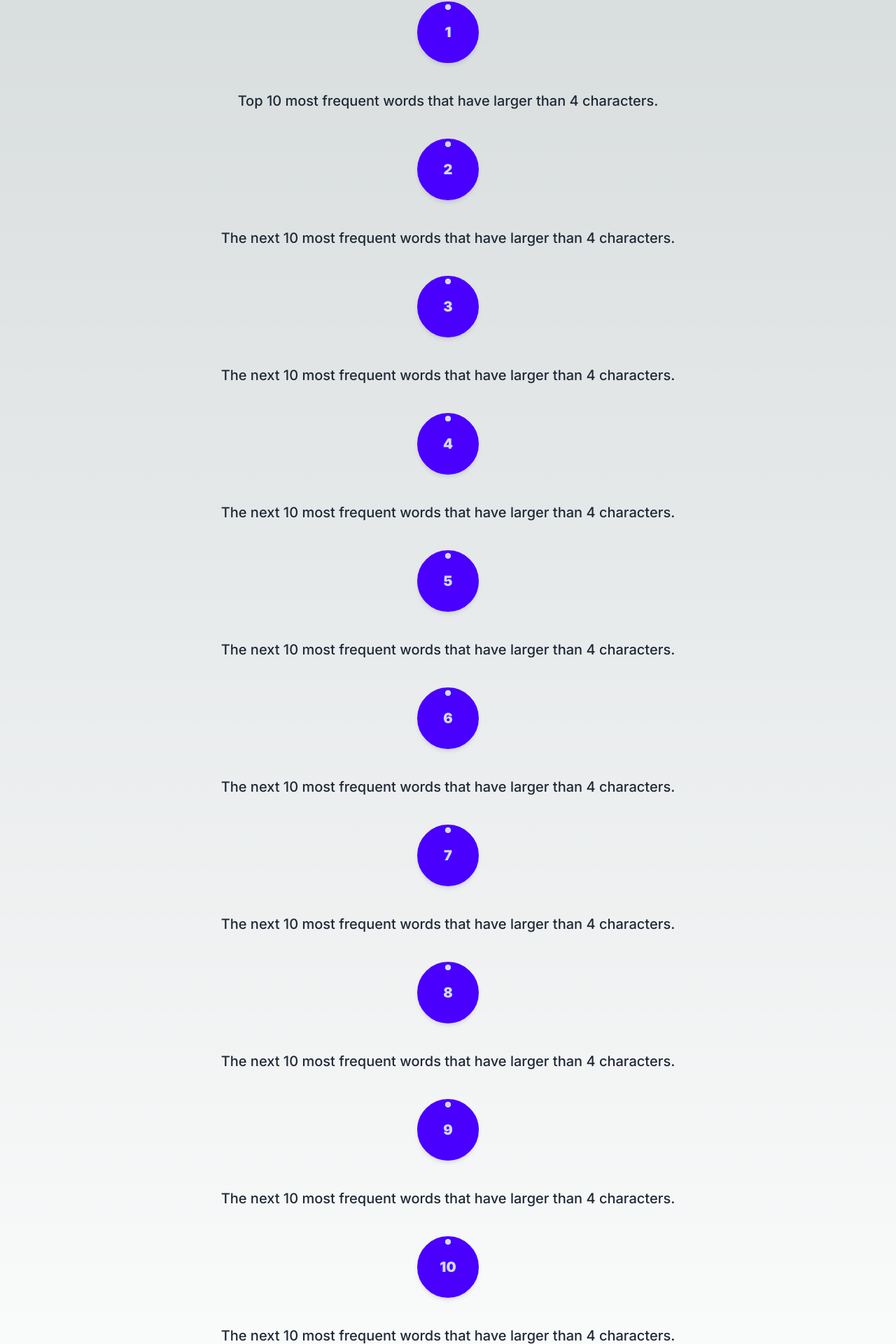
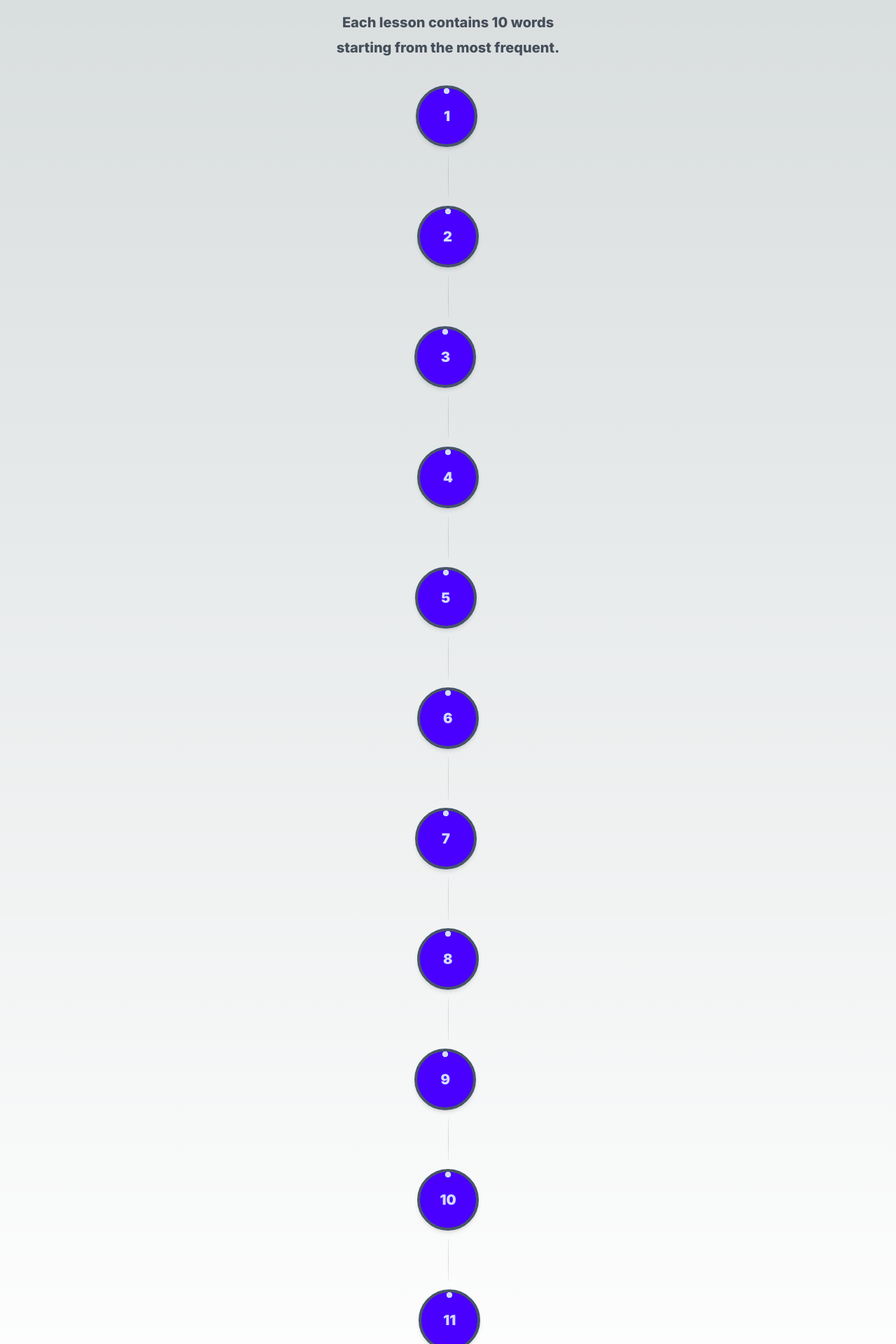
Before and after one commit to hessikaveh/Frekanz, a Next.js app: page /german in a window 1280 px wide. Shown: the part 174-2094 px from the top of the page at 70% size. Built offline with nearby package versions, Linux system fonts and the light colour scheme.

Commit message:
make UI less cluttered and add animation

```diff
--- a/app/german/page.tsx
+++ b/app/german/page.tsx
@@ -24,16 +24,19 @@ export default function Page() {
     <main className="flex min-h-screen flex-col items-center justify-between p-1 md:p-24">
       <article className="prose lg:prose-xl prose-img:mx-auto">
         <div className="flex justify-center items-center flex-col">
+          <p className="font-extrabold max-w-xs text-center">
+            Each lesson contains 10 words starting from the most frequent.
+          </p>
           <Link
-            className="flex justify-center items-center flex-col no-underline"
+            className="flex justify-center items-center no-underline hover:-translate-x-10 transition"
             href="/german/post00"
           >
             <div
-              className="tooltip"
+              className="tooltip translate-x-9 md:translate-x-10"
               data-tip={solvedCounts.solvedCount01 + "/10"}
             >
               <div
-                className="radial-progress bg-primary text-primary-content m-3 shadow-md border-4 border-primary font-black"
+                className="radial-progress bg-primary text-primary-content m-3 shadow-md border-4 border-slate-600 font-black"
                 style={
                   {
                     "--value": (
@@ -46,23 +49,31 @@ export default function Page() {
                 1
               </div>
             </div>
-            <p className="text-center">
-              Top 10 most frequent words that have larger than 4 characters.
-            </p>
+            <div className=" -z-10 translate-x-9 font-semibold transition-transform">
+              Lesson 1
+            </div>
           </Link>
         </div>
 
         <div className="flex justify-center items-center flex-col">
+          <div className="flex flex-1">
+            <p className="pe-6"></p>
+            <div className="h-[60px] min-h-[1em] w-px self-stretch bg-gradient-to-tr from-transparent via-neutral-500 to-transparent opacity-25 dark:via-neutral-400"></div>
+            <p className="ps-6"></p>
+          </div>
           <Link
-            className="flex justify-center items-center flex-col no-underline"
+            className="flex justify-center items-center  no-underline hover:translate-x-10 transition"
             href="/german/post01"
           >
+            <div className=" -z-10 -translate-x-9 font-semibold transition-transform">
+              Lesson 2
+            </div>
             <div
-              className="tooltip"
+              className="tooltip -translate-x-8 md:-translate-x-11"
               data-tip={solvedCounts.solvedCount02 + "/10"}
             >
               <div
-                className="radial-progress bg-primary text-primary-content m-3 shadow-md border-4 border-primary font-black"
+                className="radial-progress bg-primary text-primary-content m-3 shadow-md border-4 border-slate-600 font-black"
                 style={
                   {
                     "--value": (
@@ -75,24 +86,24 @@ export default function Page() {
                 2
               </div>
             </div>
-            <p className="text-center">
-              The next 10 most frequent words that have larger than 4
-              characters.
-            </p>
           </Link>
         </div>
-
         <div className="flex justify-center items-center flex-col">
+          <div className="flex flex-1">
+            <p className="pe-6"></p>
+            <div className="h-[60px] min-h-[1em] w-px self-stretch bg-gradient-to-tr from-transparent via-neutral-500 to-transparent opacity-25 dark:via-neutral-400"></div>
+            <p className="ps-6"></p>
+          </div>
           <Link
-            className="flex justify-center items-center flex-col no-underline"
+            className="flex justify-center items-center no-underline hover:-translate-x-10 transition"
             href="/german/post02"
           >
             <div
-              className="tooltip"
+              className="tooltip translate-x-9 md:translate-x-10"
               data-tip={solvedCounts.solvedCount03 + "/10"}
             >
               <div
-                className="radial-progress bg-primary text-primary-content m-3 shadow-md border-4 border-primary font-black"
+                className="radial-progress bg-primary text-primary-content m-3 shadow-md border-4 border-slate-600 font-black"
                 style={
                   {
                     "--value": (
@@ -105,24 +116,31 @@ export default function Page() {
                 3
               </div>
             </div>
-            <p className="text-center">
-              The next 10 most frequent words that have larger than 4
-              characters.
-            </p>
+            <div className=" -z-10 translate-x-9 font-semibold transition-transform">
+              Lesson 3
+            </div>
           </Link>
         </div>
 
         <div className="flex justify-center items-center flex-col">
+          <div className="flex flex-1">
+            <p className="pe-6"></p>
+            <div className="h-[60px] min-h-[1em] w-px self-stretch bg-gradient-to-tr from-transparent via-neutral-500 to-transparent opacity-25 dark:via-neutral-400"></div>
+            <p className="ps-6"></p>
+          </div>
           <Link
-            className="flex justify-center items-center flex-col no-underline"
+            className="flex justify-center items-center  no-underline hover:translate-x-10 transition"
             href="/german/post03"
           >
+            <div className=" -z-10 -translate-x-9 font-semibold transition-transform">
+              Lesson 4
+            </div>
             <div
-              className="tooltip"
+              className="tooltip -translate-x-8 md:-translate-x-11"
               data-tip={solvedCounts.solvedCount04 + "/10"}
             >
               <div
-                className="radial-progress bg-primary text-primary-content m-3 shadow-md border-4 border-primary font-black"
+                className="radial-progress bg-primary text-primary-content m-3 shadow-md border-4 border-slate-600 font-black"
                 style={
                   {
                     "--value": (
@@ -135,24 +153,24 @@ export default function Page() {
                 4
               </div>
             </div>
-            <p className="text-center">
-              The next 10 most frequent words that have larger than 4
-              characters.
-            </p>
           </Link>
         </div>
-
         <div className="flex justify-center items-center flex-col">
+          <div className="flex flex-1">
+            <p className="pe-6"></p>
+            <div className="h-[60px] min-h-[1em] w-px self-stretch bg-gradient-to-tr from-transparent via-neutral-500 to-transparent opacity-25 dark:via-neutral-400"></div>
+            <p className="ps-6"></p>
+          </div>
           <Link
-            className="flex justify-center items-center flex-col no-underline"
+            className="flex justify-center items-center no-underline hover:-translate-x-10 transition"
             href="/german/post04"
           >
             <div
-              className="tooltip"
+              className="tooltip translate-x-9 md:translate-x-10"
               data-tip={solvedCounts.solvedCount05 + "/10"}
             >
               <div
-                className="radial-progress bg-primary text-primary-content m-3 shadow-md border-4 border-primary font-black"
+                className="radial-progress bg-primary text-primary-content m-3 shadow-md border-4 border-slate-600 font-black"
                 style={
                   {
                     "--value": (
@@ -165,24 +183,31 @@ export default function Page() {
                 5
               </div>
             </div>
-            <p className="text-center">
-              The next 10 most frequent words that have larger than 4
-              characters.
-            </p>
+            <div className=" -z-10 translate-x-9 font-semibold transition-transform">
+              Lesson 5
+            </div>
           </Link>
         </div>
 
         <div className="flex justify-center items-center flex-col">
+          <div className="flex flex-1">
+            <p className="pe-6"></p>
+            <div className="h-[60px] min-h-[1em] w-px self-stretch bg-gradient-to-tr from-transparent via-neutral-500 to-transparent opacity-25 dark:via-neutral-400"></div>
+            <p className="ps-6"></p>
+          </div>
           <Link
-            className="flex justify-center items-center flex-col no-underline"
+            className="flex justify-center items-center  no-underline hover:translate-x-10 transition"
             href="/german/post05"
           >
+            <div className=" -z-10 -translate-x-9 font-semibold transition-transform">
+              Lesson 6
+            </div>
             <div
-              className="tooltip"
+              className="tooltip -translate-x-8 md:-translate-x-11"
               data-tip={solvedCounts.solvedCount06 + "/10"}
             >
               <div
-                className="radial-progress bg-primary text-primary-content m-3 shadow-md border-4 border-primary font-black"
+                className="radial-progress bg-primary text-primary-content m-3 shadow-md border-4 border-slate-600 font-black"
                 style={
                   {
                     "--value": (
@@ -195,24 +220,24 @@ export default function Page() {
                 6
               </div>
             </div>
-            <p className="text-center">
-              The next 10 most frequent words that have larger than 4
-              characters.
-            </p>
           </Link>
         </div>
-
         <div className="flex justify-center items-center flex-col">
+          <div className="flex flex-1">
+            <p className="pe-6"></p>
+            <div className="h-[60px] min-h-[1em] w-px self-stretch bg-gradient-to-tr from-transparent via-neutral-500 to-transparent opacity-25 dark:via-neutral-400"></div>
+            <p className="ps-6"></p>
+          </div>
           <Link
-            className="flex justify-center items-center flex-col no-underline"
+            className="flex justify-center items-center no-underline hover:-translate-x-10 transition"
             href="/german/post06"
           >
             <div
-              className="tooltip"
+              className="tooltip translate-x-9 md:translate-x-10"
               data-tip={solvedCounts.solvedCount07 + "/10"}
             >
               <div
-                className="radial-progress bg-primary text-primary-content m-3 shadow-md border-4 border-primary font-black"
+                className="radial-progress bg-primary text-primary-content m-3 shadow-md border-4 border-slate-600 font-black"
                 style={
                   {
                     "--value": (
@@ -225,24 +250,31 @@ export default function Page() {
                 7
               </div>
             </div>
-            <p className="text-center">
-              The next 10 most frequent words that have larger than 4
-              characters.
-            </p>
+            <div className=" -z-10 translate-x-9 font-semibold transition-transform">
+              Lesson 7
+            </div>
           </Link>
         </div>
 
         <div className="flex justify-center items-center flex-col">
+          <div className="flex flex-1">
+            <p className="pe-6"></p>
+            <div className="h-[60px] min-h-[1em] w-px self-stretch bg-gradient-to-tr from-transparent via-neutral-500 to-transparent opacity-25 dark:via-neutral-400"></div>
+            <p className="ps-6"></p>
+          </div>
           <Link
-            className="flex justify-center items-center flex-col no-underline"
+            className="flex justify-center items-center  no-underline hover:translate-x-10 transition"
             href="/german/post07"
           >
+            <div className=" -z-10 -translate-x-9 font-semibold transition-transform">
+              Lesson 8
+            </div>
             <div
-              className="tooltip"
+              className="tooltip -translate-x-8 md:-translate-x-11"
               data-tip={solvedCounts.solvedCount08 + "/10"}
             >
               <div
-                className="radial-progress bg-primary text-primary-content m-3 shadow-md border-4 border-primary font-black"
+                className="radial-progress bg-primary text-primary-content m-3 shadow-md border-4 border-slate-600 font-black"
                 style={
                   {
                     "--value": (
@@ -255,24 +287,24 @@ export default function Page() {
                 8
               </div>
             </div>
-            <p className="text-center">
-              The next 10 most frequent words that have larger than 4
-              characters.
-            </p>
           </Link>
         </div>
-
         <div className="flex justify-center items-center flex-col">
+          <div className="flex flex-1">
+            <p className="pe-6"></p>
+            <div className="h-[60px] min-h-[1em] w-px self-stretch bg-gradient-to-tr from-transparent via-neutral-500 to-transparent opacity-25 dark:via-neutral-400"></div>
+            <p className="ps-6"></p>
+          </div>
           <Link
-            className="flex justify-center items-center flex-col no-underline"
+            className="flex justify-center items-center no-underline hover:-translate-x-10 transition"
             href="/german/post08"
           >
             <div
-              className="tooltip"
+              className="tooltip translate-x-9 md:translate-x-10"
               data-tip={solvedCounts.solvedCount09 + "/10"}
             >
               <div
-                className="radial-progress bg-primary text-primary-content m-3 shadow-md border-4 border-primary font-black"
+                className="radial-progress bg-primary text-primary-content m-3 shadow-md border-4 border-slate-600 font-black"
                 style={
                   {
                     "--value": (
@@ -285,24 +317,31 @@ export default function Page() {
                 9
               </div>
             </div>
-            <p className="text-center">
-              The next 10 most frequent words that have larger than 4
-              characters.
-            </p>
+            <div className=" -z-10 translate-x-9 font-semibold transition-transform">
+              Lesson 9
+            </div>
           </Link>
         </div>
 
         <div className="flex justify-center items-center flex-col">
+          <div className="flex flex-1">
+            <p className="pe-6"></p>
+            <div className="h-[60px] min-h-[1em] w-px self-stretch bg-gradient-to-tr from-transparent via-neutral-500 to-transparent opacity-25 dark:via-neutral-400"></div>
+            <p className="ps-6"></p>
+          </div>
           <Link
-            className="flex justify-center items-center flex-col no-underline"
+            className="flex justify-center items-center  no-underline hover:translate-x-10 transition"
             href="/german/post09"
           >
+            <div className=" -z-10 -translate-x-9 font-semibold transition-transform">
+              Lesson 10
+            </div>
             <div
-              className="tooltip"
+              className="tooltip -translate-x-10 md:-translate-x-12"
               data-tip={solvedCounts.solvedCount010 + "/10"}
             >
               <div
-                className="radial-progress bg-primary text-primary-content m-3 shadow-md border-4 border-primary font-black"
+                className="radial-progress bg-primary text-primary-content m-3 shadow-md border-4 border-slate-600 font-black"
                 style={
                   {
                     "--value": (
@@ -315,24 +354,24 @@ export default function Page() {
                 10
               </div>
             </div>
-            <p className="text-center">
-              The next 10 most frequent words that have larger than 4
-              characters.
-            </p>
           </Link>
         </div>
-
         <div className="flex justify-center items-center flex-col">
+          <div className="flex flex-1">
+            <p className="pe-6"></p>
+            <div className="h-[60px] min-h-[1em] w-px self-stretch bg-gradient-to-tr from-transparent via-neutral-500 to-transparent opacity-25 dark:via-neutral-400"></div>
+            <p className="ps-6"></p>
+          </div>
           <Link
-            className="flex justify-center items-center flex-col no-underline"
+            className="flex justify-center items-center no-underline hover:-translate-x-10 transition"
             href="/german/post10"
           >
             <div
-              className="tooltip"
+              className="tooltip translate-x-10 md:translate-x-12"
               data-tip={solvedCounts.solvedCount011 + "/10"}
             >
               <div
-                className="radial-progress bg-primary text-primary-content m-3 shadow-md border-4 border-primary font-black"
+                className="radial-progress bg-primary text-primary-content m-3 shadow-md border-4 border-slate-600 font-black"
                 style={
                   {
                     "--value": (
@@ -345,10 +384,9 @@ export default function Page() {
                 11
               </div>
             </div>
-            <p className="text-center">
-              The next 10 most frequent words that have larger than 4
-              characters.
-            </p>
+            <div className=" -z-10 translate-x-9 font-semibold transition-transform">
+              Lesson 11
+            </div>
           </Link>
         </div>
       </article>
```
